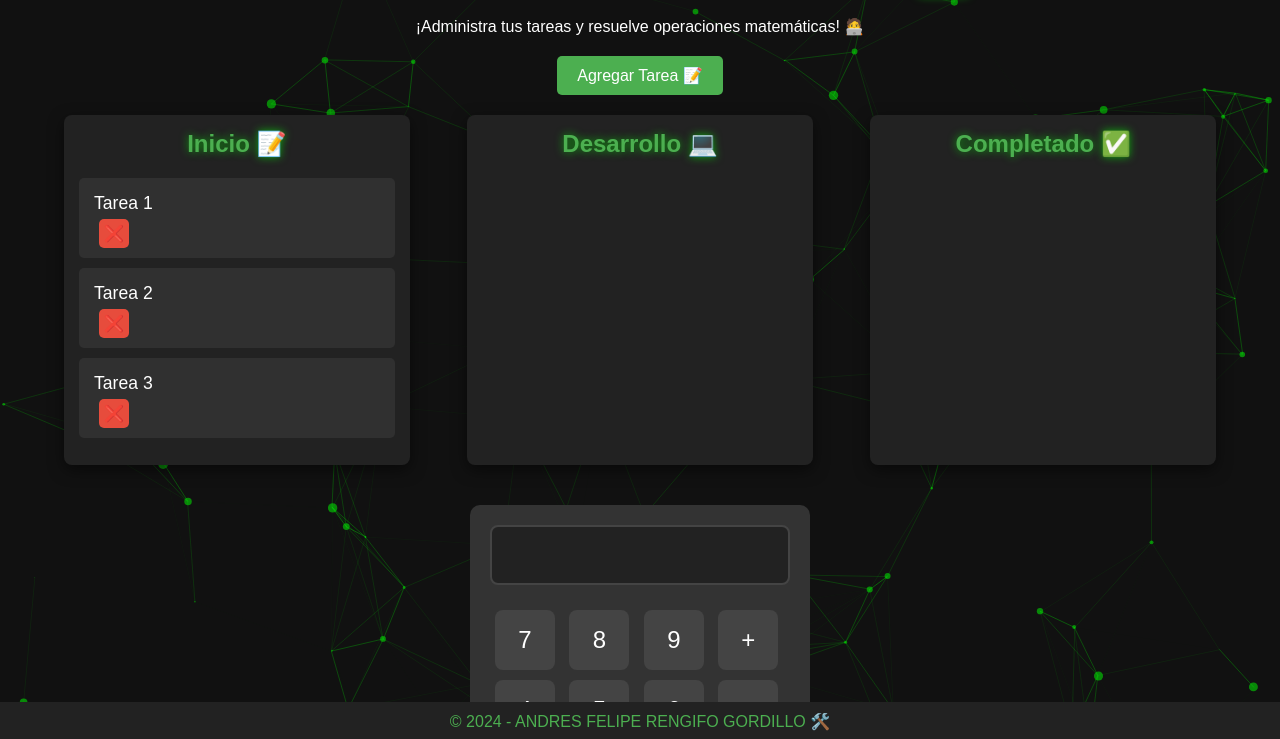
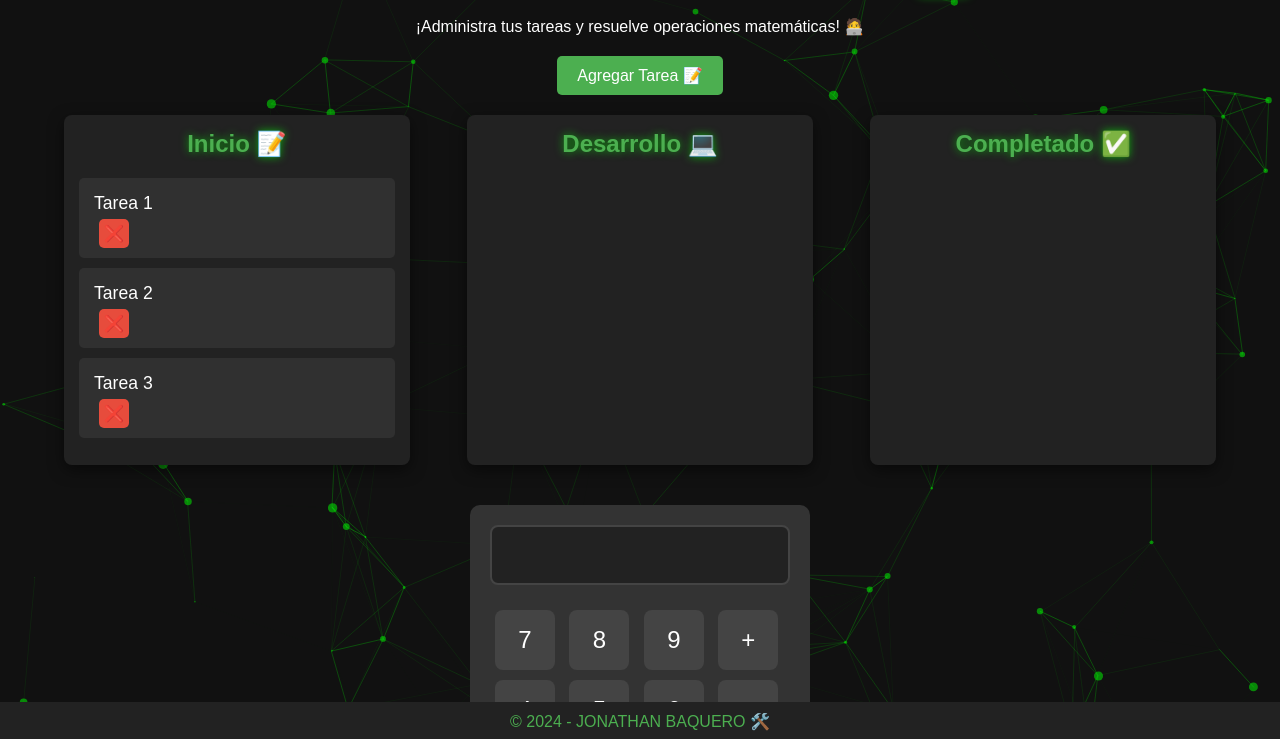
Before and after one commit to JonathanBaquero01/Tablero-Kanban-de-Tareas, a plain HTML site: page index.html in a window 1280 px wide. Shown: the part 59-798 px from the top of the page. Drawn offline with nearby package versions, Linux system fonts and the light colour scheme.

Commit message:
Update index.html

```diff
--- a/index.html
+++ b/index.html
@@ -319,7 +319,7 @@
     </div>
 
     <footer>
-        <p>&copy; 2024 - ANDRES FELIPE RENGIFO GORDILLO 🛠️</p>
+        <p>&copy; 2024 - JONATHAN BAQUERO 🛠️</p>
     </footer>
 
     <script>
```
